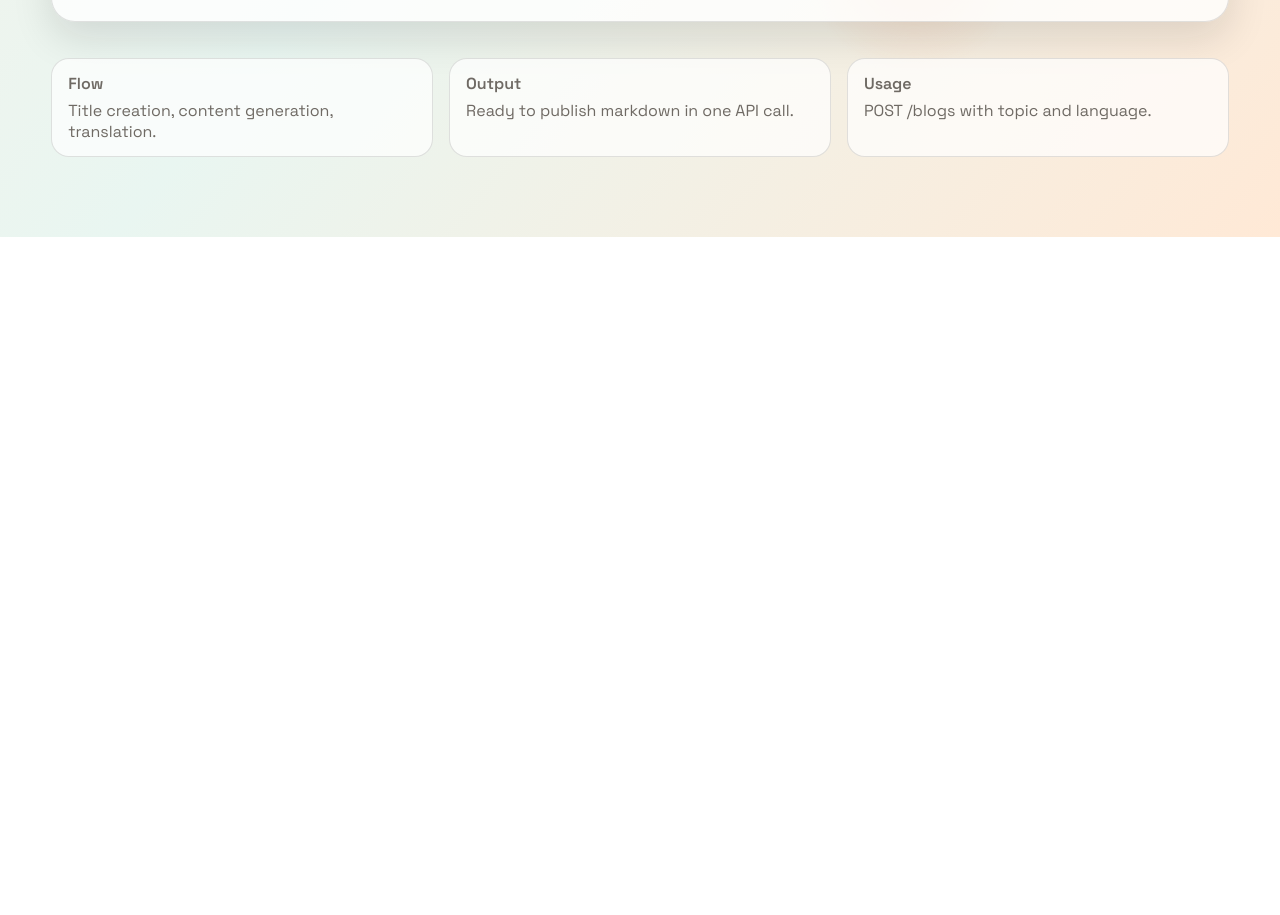
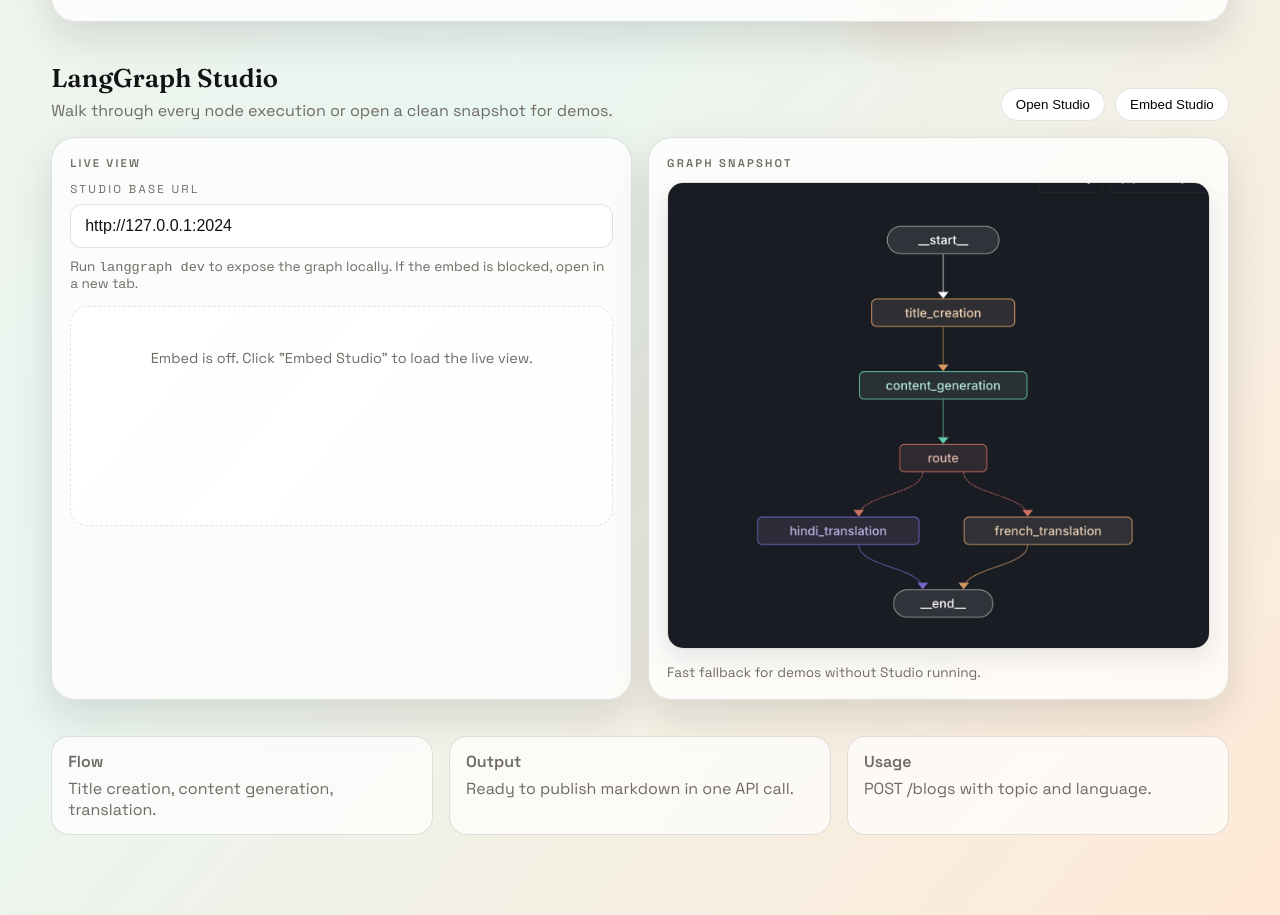
Before and after one commit to Aditya2600/BlogAgentic-Multilingual-Blog-Generator, a plain HTML site: page static/index.html in a window 1280 px wide. Shown: the part 769-1684 px from the top of the page. Before the commit the page ends 1006 px from the top, so only its background shows below. Drawn offline with Linux system fonts and the light colour scheme.

Commit message:
frontend added

```diff
--- a/static/app.js
+++ b/static/app.js
@@ -8,6 +8,11 @@ const outputContent = document.getElementById("output-content");
 const copyBtn = document.getElementById("copy");
 const resetBtn = document.getElementById("reset");
 const chips = document.querySelectorAll(".chip");
+const studioOpenBtn = document.getElementById("studio-open");
+const studioEmbedToggle = document.getElementById("studio-embed-toggle");
+const studioBaseInput = document.getElementById("studio-base");
+const studioFrame = document.getElementById("studio-frame");
+const studioPlaceholder = document.getElementById("studio-placeholder");
 
 const setStatus = (message, state = "") => {
   statusEl.textContent = message;
@@ -126,3 +131,54 @@ resetBtn.addEventListener("click", () => {
   outputContent.textContent = "Your content will appear here. Markdown formatting will be preserved.";
   setStatus("");
 });
+
+const buildStudioUrl = () => {
+  const baseUrl = studioBaseInput ? studioBaseInput.value.trim() : "";
+  if (!baseUrl) {
+    if (studioPlaceholder) {
+      studioPlaceholder.textContent = "Add a Studio base URL to continue.";
+    }
+    return "";
+  }
+  return `https://smith.langchain.com/studio/?baseUrl=${encodeURIComponent(baseUrl)}`;
+};
+
+const setStudioEmbed = (isActive) => {
+  if (!studioFrame || !studioPlaceholder) {
+    return;
+  }
+
+  if (!isActive) {
+    studioFrame.src = "";
+    studioFrame.classList.remove("is-visible");
+    studioPlaceholder.classList.remove("is-hidden");
+    return;
+  }
+
+  const studioUrl = buildStudioUrl();
+  if (!studioUrl) {
+    return;
+  }
+
+  studioFrame.src = studioUrl;
+  studioFrame.classList.add("is-visible");
+  studioPlaceholder.classList.add("is-hidden");
+};
+
+if (studioOpenBtn) {
+  studioOpenBtn.addEventListener("click", () => {
+    const studioUrl = buildStudioUrl();
+    if (studioUrl) {
+      window.open(studioUrl, "_blank", "noopener,noreferrer");
+    }
+  });
+}
+
+if (studioEmbedToggle) {
+  let isEmbedded = false;
+  studioEmbedToggle.addEventListener("click", () => {
+    isEmbedded = !isEmbedded;
+    setStudioEmbed(isEmbedded);
+    studioEmbedToggle.textContent = isEmbedded ? "Hide Embed" : "Embed Studio";
+  });
+}
--- a/static/index.html
+++ b/static/index.html
@@ -108,7 +108,51 @@
         </div>
       </section>
 
-      <section class="footer reveal delay-3">
+      <section class="studio reveal delay-3">
+        <div class="studio-header">
+          <div>
+            <h3>LangGraph Studio</h3>
+            <p>Walk through every node execution or open a clean snapshot for demos.</p>
+          </div>
+          <div class="actions">
+            <button id="studio-open" type="button">Open Studio</button>
+            <button id="studio-embed-toggle" type="button">Embed Studio</button>
+          </div>
+        </div>
+        <div class="studio-grid">
+          <div class="studio-card">
+            <div class="studio-label">Live view</div>
+            <div class="studio-controls">
+              <label for="studio-base">Studio base URL</label>
+              <input
+                id="studio-base"
+                type="text"
+                value="http://127.0.0.1:2024"
+                autocomplete="off"
+              />
+              <p class="studio-note">
+                Run <code>langgraph dev</code> to expose the graph locally. If the embed is
+                blocked, open in a new tab.
+              </p>
+            </div>
+            <div class="studio-embed">
+              <div class="studio-placeholder" id="studio-placeholder">
+                Embed is off. Click "Embed Studio" to load the live view.
+              </div>
+              <iframe id="studio-frame" title="LangGraph Studio"></iframe>
+            </div>
+          </div>
+          <div class="studio-card">
+            <div class="studio-label">Graph snapshot</div>
+            <div class="studio-image">
+              <img src="/assets/langgraph_graph.png" alt="LangGraph graph preview" />
+            </div>
+            <p class="studio-note">Fast fallback for demos without Studio running.</p>
+          </div>
+        </div>
+      </section>
+
+      <section class="footer reveal delay-4">
         <div class="foot-card">
           <div class="foot-title">Flow</div>
           <div class="foot-body">Title creation, content generation, translation.</div>
--- a/static/styles.css
+++ b/static/styles.css
@@ -364,6 +364,124 @@ h3 {
   color: var(--soft-ink);
 }
 
+.studio {
+  margin-top: 40px;
+}
+
+.studio-header {
+  display: flex;
+  align-items: flex-end;
+  justify-content: space-between;
+  gap: 16px;
+  margin-bottom: 16px;
+}
+
+.studio-header h3 {
+  margin: 0;
+  font-size: 1.6rem;
+}
+
+.studio-header p {
+  margin: 6px 0 0;
+  color: var(--muted);
+}
+
+.studio-grid {
+  display: grid;
+  grid-template-columns: repeat(2, minmax(0, 1fr));
+  gap: 16px;
+}
+
+.studio-card {
+  background: rgba(255, 255, 255, 0.78);
+  border: 1px solid var(--stroke);
+  border-radius: 24px;
+  padding: 18px;
+  box-shadow: 0 16px 40px rgba(18, 18, 18, 0.12);
+}
+
+.studio-label {
+  font-weight: 600;
+  text-transform: uppercase;
+  letter-spacing: 0.2em;
+  font-size: 0.7rem;
+  color: var(--muted);
+  margin-bottom: 12px;
+}
+
+.studio-controls label {
+  display: block;
+  font-size: 0.72rem;
+  letter-spacing: 0.2em;
+  text-transform: uppercase;
+  color: var(--muted);
+  margin-bottom: 8px;
+}
+
+.studio-controls input {
+  width: 100%;
+  padding: 12px 14px;
+  border-radius: 12px;
+  border: 1px solid var(--stroke);
+  background: rgba(255, 255, 255, 0.8);
+  font-size: 1rem;
+  color: var(--ink);
+  transition: border-color 0.2s ease, box-shadow 0.2s ease;
+}
+
+.studio-controls input:focus {
+  outline: none;
+  border-color: rgba(255, 92, 42, 0.5);
+  box-shadow: 0 0 0 3px rgba(255, 92, 42, 0.18);
+}
+
+.studio-note {
+  margin: 10px 0 0;
+  font-size: 0.85rem;
+  color: var(--muted);
+}
+
+.studio-embed {
+  margin-top: 14px;
+  padding: 12px;
+  border-radius: 18px;
+  border: 1px dashed var(--stroke);
+  background: rgba(255, 255, 255, 0.6);
+  min-height: 220px;
+  overflow: hidden;
+}
+
+.studio-placeholder {
+  padding: 30px 16px;
+  text-align: center;
+  color: var(--muted);
+  font-size: 0.9rem;
+}
+
+.studio-placeholder.is-hidden {
+  display: none;
+}
+
+#studio-frame {
+  width: 100%;
+  height: 320px;
+  border: none;
+  border-radius: 12px;
+  display: none;
+  background: white;
+}
+
+#studio-frame.is-visible {
+  display: block;
+}
+
+.studio-image img {
+  width: 100%;
+  border-radius: 16px;
+  border: 1px solid var(--stroke);
+  box-shadow: 0 10px 24px rgba(18, 18, 18, 0.1);
+}
+
 .footer {
   display: grid;
   grid-template-columns: repeat(3, minmax(0, 1fr));
@@ -402,6 +520,10 @@ h3 {
   animation-delay: 0.3s;
 }
 
+.delay-4 {
+  animation-delay: 0.4s;
+}
+
 @media (max-width: 980px) {
   .hero {
     grid-template-columns: 1fr;
@@ -416,6 +538,15 @@ h3 {
   }
 
   .output-header {
+    flex-direction: column;
+    align-items: flex-start;
+  }
+
+  .studio-grid {
+    grid-template-columns: 1fr;
+  }
+
+  .studio-header {
     flex-direction: column;
     align-items: flex-start;
   }
```
